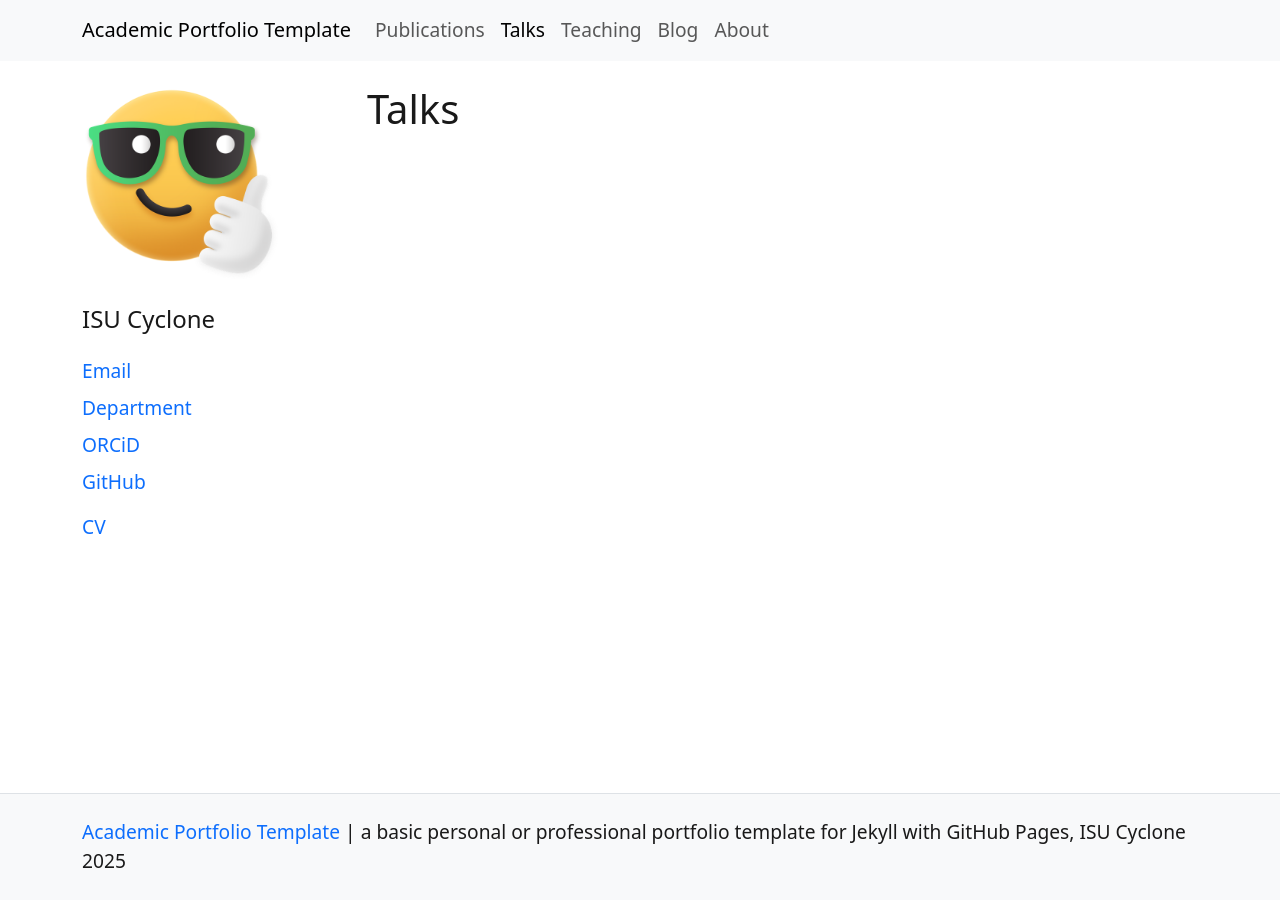
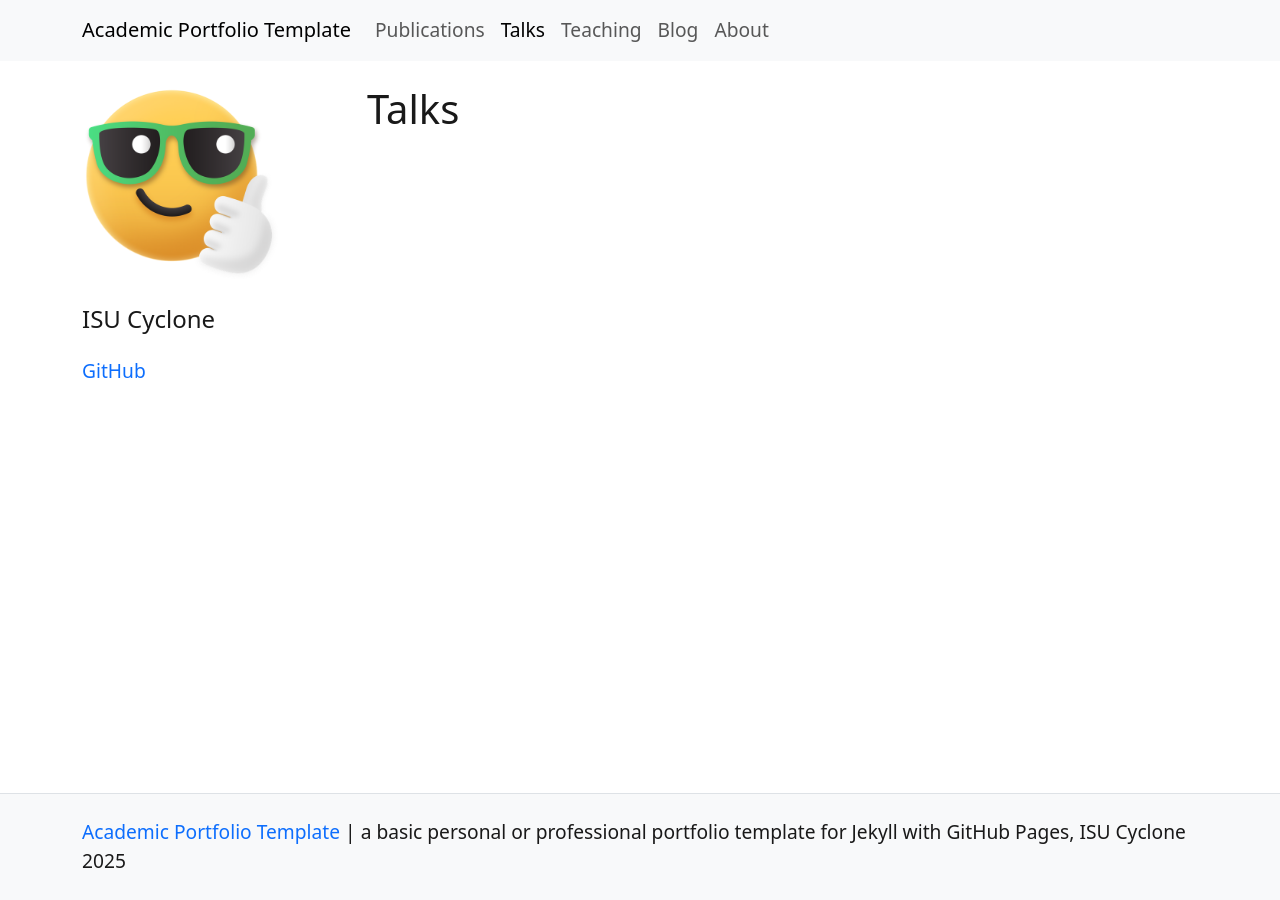
Before and after one commit to isu-digital/portfolio-template, a Jekyll site: the page built from pages/talks.md, in a window 1280 px wide. Built offline with Jekyll 4.4.1, drawn with Linux system fonts in a browser that asks for light colours.

Commit message:
update layouts

```diff
--- a/_layouts/profile-page-left.html
+++ b/_layouts/profile-page-left.html
@@ -5,14 +5,14 @@ layout: default
     <div class="row">
         <div class="col-md-3">
             <div class="text-left">
-            <img src="{{ site.image | relative_url }}" alt="researcher image" class="rounded text-center w-75">
+            {% if site.image %}<img src="{{ site.image | relative_url }}" alt="researcher image" class="rounded text-center w-75">{% endif %}
             <h4 class="mt-4">{{ site.author }}</h4>
             <p class="text-muted mt-2 mb-4">{{ site.bio }}</p>
-            <p class="text-muted text-small my-2"><span class="fas fa-envelope-square"></span> <a href="{{ site.email | prepend: 'mailto:' }}" target="_blank">Email</a></p>
-            <p class="text-muted text-small my-2"><span class="fas fa-school"></span> <a href="{{ site.school }}" target="_blank">Department</a></p>
-            <p class="text-muted text-small my-2"><span class="fas fa-id-card"></span> <a href="{{ site.orcid }}" target="_blank">ORCiD</a></p>
-            <p class="text-muted text-small mt-2"><span class="fab fa-github"></span> <a href="{{ site.github }}" target="_blank">GitHub</a></p>
-            <p class-="text-muted text-small mt-2"><span class="fas fa-file"></span> <a href="{{ site.cv }}" target="_blank">CV</a></p>
+            {% if site.email %}<p class="text-muted text-small my-2"><span class="fas fa-envelope-square"></span> <a href="{{ site.email | prepend: 'mailto:' }}" target="_blank">Email</a></p>{% endif %}
+            {% if site.school %}<p class="text-muted text-small my-2"><span class="fas fa-school"></span> <a href="{{ site.school }}" target="_blank">Department</a></p>{% endif %}
+            {% if site.orcid %}<p class="text-muted text-small my-2"><span class="fas fa-id-card"></span> <a href="{{ site.orcid }}" target="_blank">ORCiD</a></p>{% endif %}
+            {% if site.github %}<p class="text-muted text-small mt-2"><span class="fab fa-github"></span> <a href="{{ site.github }}" target="_blank">GitHub</a></p>{% endif %}
+            {% if site.cv %}<p class="text-muted text-small mt-2"><span class="fas fa-file"></span> <a href="{{ site.cv }}" target="_blank">CV</a></p>{% endif %}
             </div>
         </div>
         <div class="col-md-9">
```
Also changed, not shown: _layouts/profile-page-right.html (+6 -6 lines).
